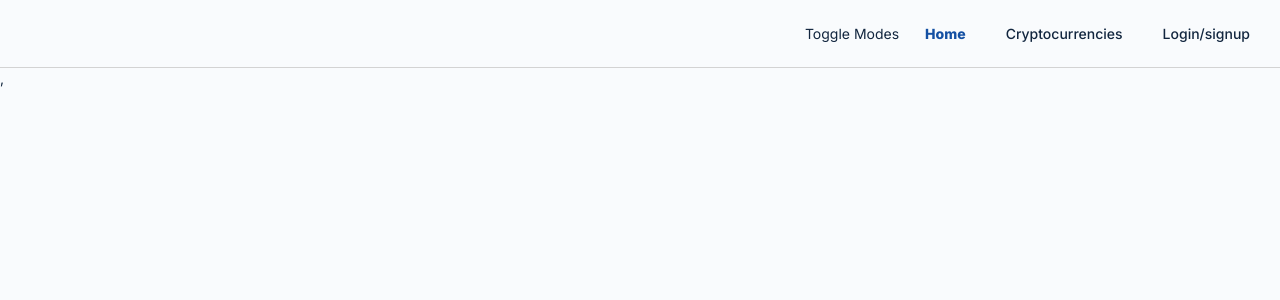
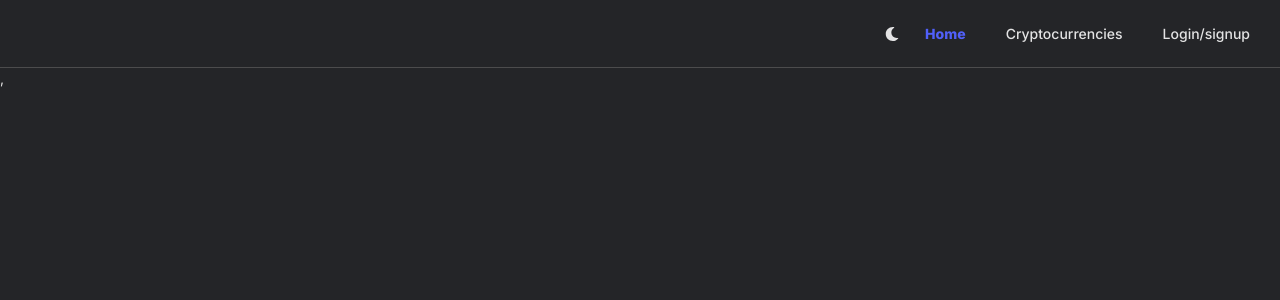
Before and after one commit to DineshK-1/PaperCrypto, a React (Vite) app: page / in a window 1280 px wide. Shown: the top 300 px of the page. Built offline with nearby package versions, Linux system fonts and the light colour scheme; no server answers.

Commit message:
Change default color mode

```diff
--- a/package.json
+++ b/package.json
@@ -18,6 +18,7 @@
     "react": "^18.2.0",
     "react-chartjs-2": "^5.2.0",
     "react-dom": "^18.2.0",
+    "react-icons": "^5.0.1",
     "react-router": "^6.15.0",
     "react-router-dom": "^6.15.0"
   },
--- a/src/Components/NavBar/NavBar.component.jsx
+++ b/src/Components/NavBar/NavBar.component.jsx
@@ -1,12 +1,14 @@
 import { Fragment, useContext, useEffect, useState } from "react";
 import { Link, useLocation } from "react-router-dom";
 import { UserContext } from "../../Contexts/user.context";
+import { FaMoon, FaSun } from "react-icons/fa";
+import { IoSunnySharp } from "react-icons/io5";
 
 const NavBar = () => {
     const { user } = useContext(UserContext);
     const location = useLocation();
 
-    const [darkMode, setDarkMode] = useState(false);
+    const [darkMode, setDarkMode] = useState(true);
 
     useEffect(() => {
         if (darkMode) {
@@ -19,7 +21,9 @@ const NavBar = () => {
     return (
         <Fragment>
             <div className="navbar flex gap-3 p-4 items-center w-full justify-end">
-                <button onClick={() => { setDarkMode((e) => !e) }}>Toggle Modes</button>
+                <button onClick={() => { setDarkMode((e) => !e) }}>{
+                    darkMode ? <FaMoon /> : <IoSunnySharp />}
+                </button>
                 <Link to="/"><div className={"nav-item" + (location.pathname === "/" ? " active" : "")}>Home</div></Link>
                 {user &&
                     <Link to="/Dashboard"><div className={"nav-item" + (location.pathname === "/Dashboard" ? " active" : "")}>Dashboard</div></Link>
```
Also changed, not shown: 1 other file (tests, documents, lock files or other folders).
